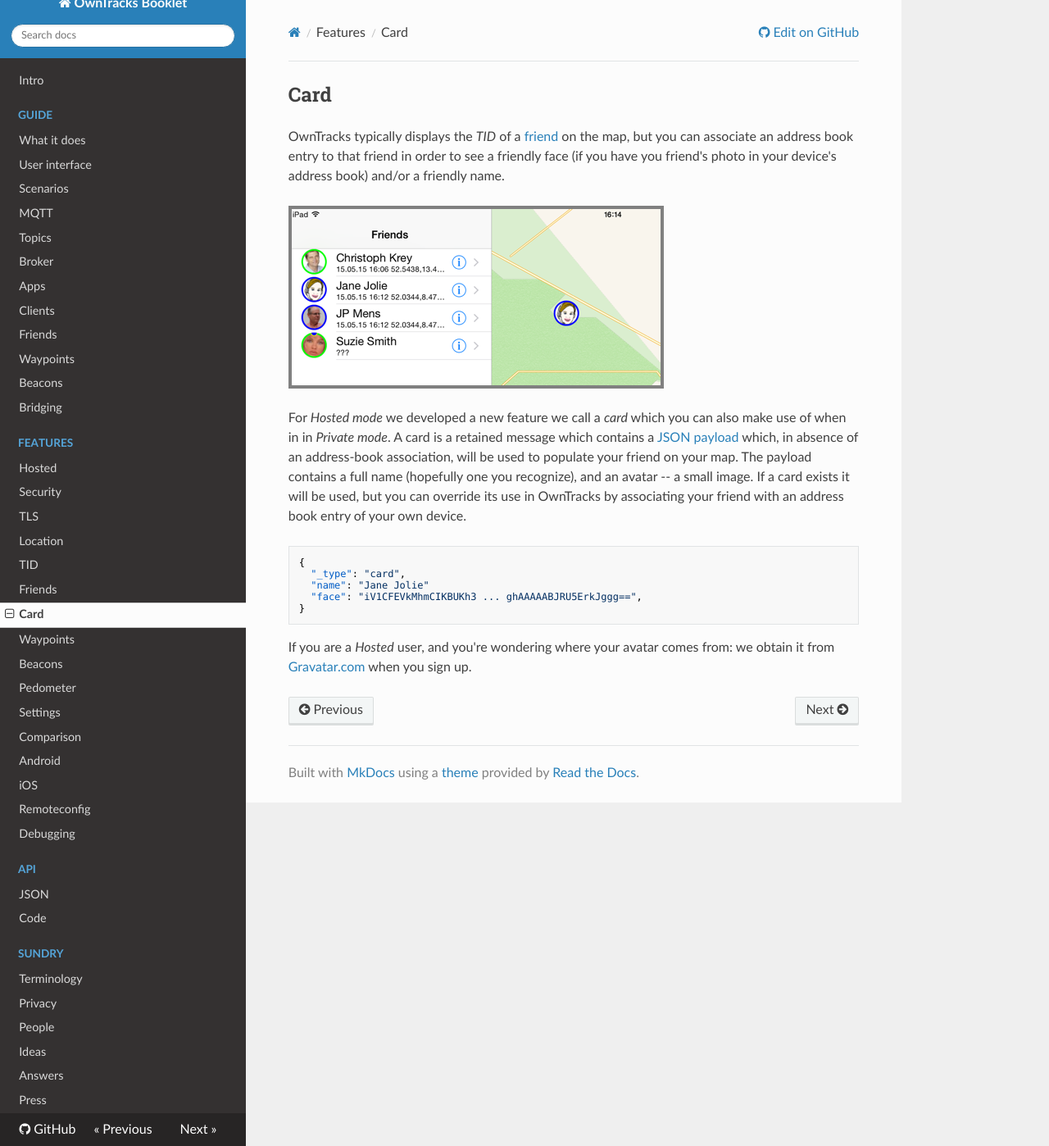
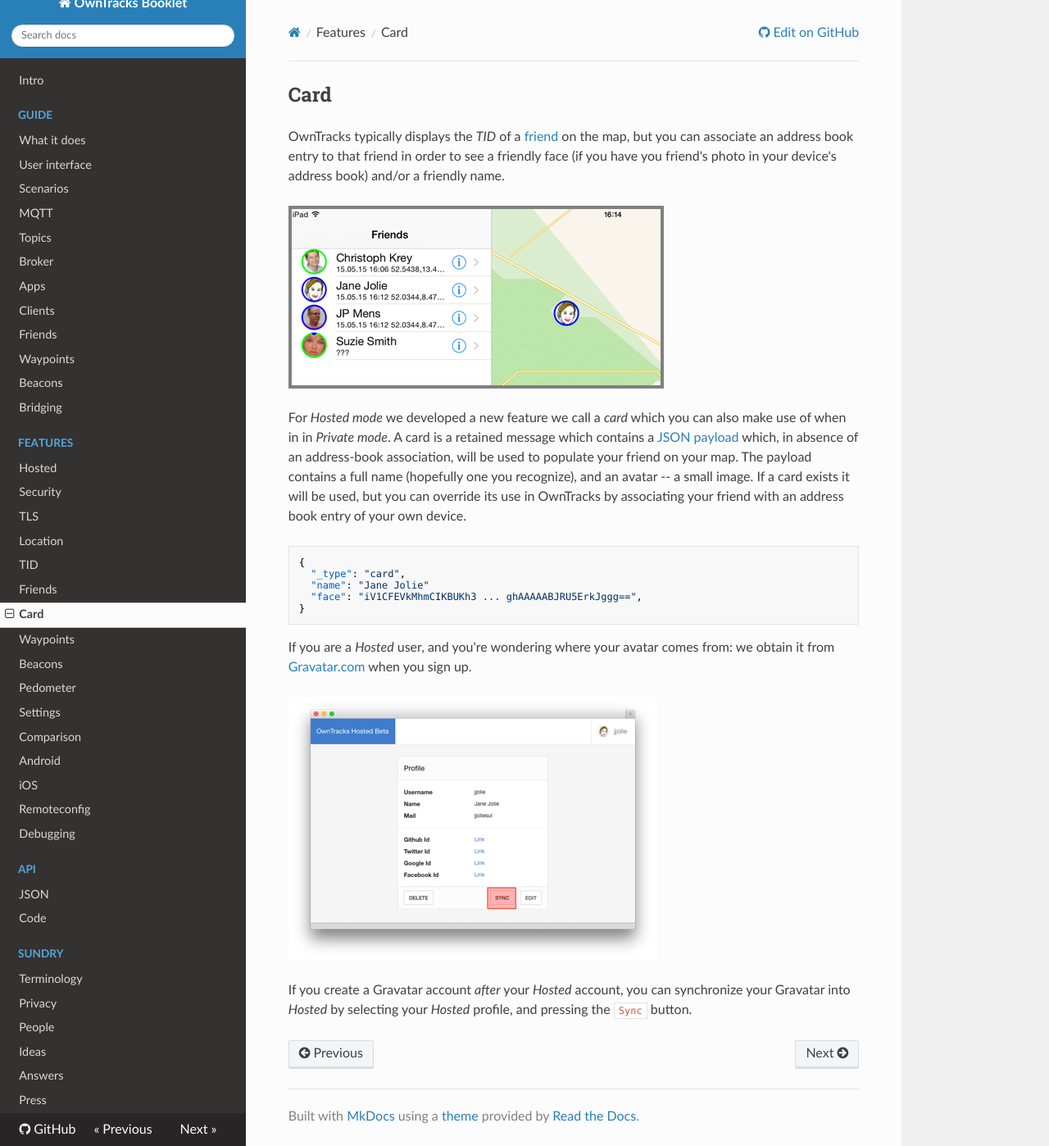
Before and after one commit to owntracks/booklet, an MkDocs documentation site: the page built from docs/features/card.md, in a window 1280 px wide and 1398 px high. Shown: the whole window at 82% size. Built offline with MkDocs 1.6.1, drawn with Linux system fonts in a browser that asks for light colours; nearby versions of some CDN libraries; old or Windows-style settings are respelled for this version of MkDocs.

Commit message:
clarify Gravatar sync

````diff
--- a/docs/features/card.md
+++ b/docs/features/card.md
@@ -15,3 +15,7 @@ For _Hosted mode_ we developed a new feature we call a _card_ which you can also
 ```
 
 If you are a _Hosted_ user, and you're wondering where your avatar comes from: we obtain it from [Gravatar.com](http://gravatar.com) when you sign up.
+
+![Gravatar sync](images/gravatar-sync.jpg)
+
+If you create a Gravatar account *after* your _Hosted_ account, you can synchronize your Gravatar into _Hosted_ by selecting your _Hosted_ profile, and pressing the `Sync` button.
````
Also changed, not shown: docs/features/images/gravatar-sync.jpg (added).
